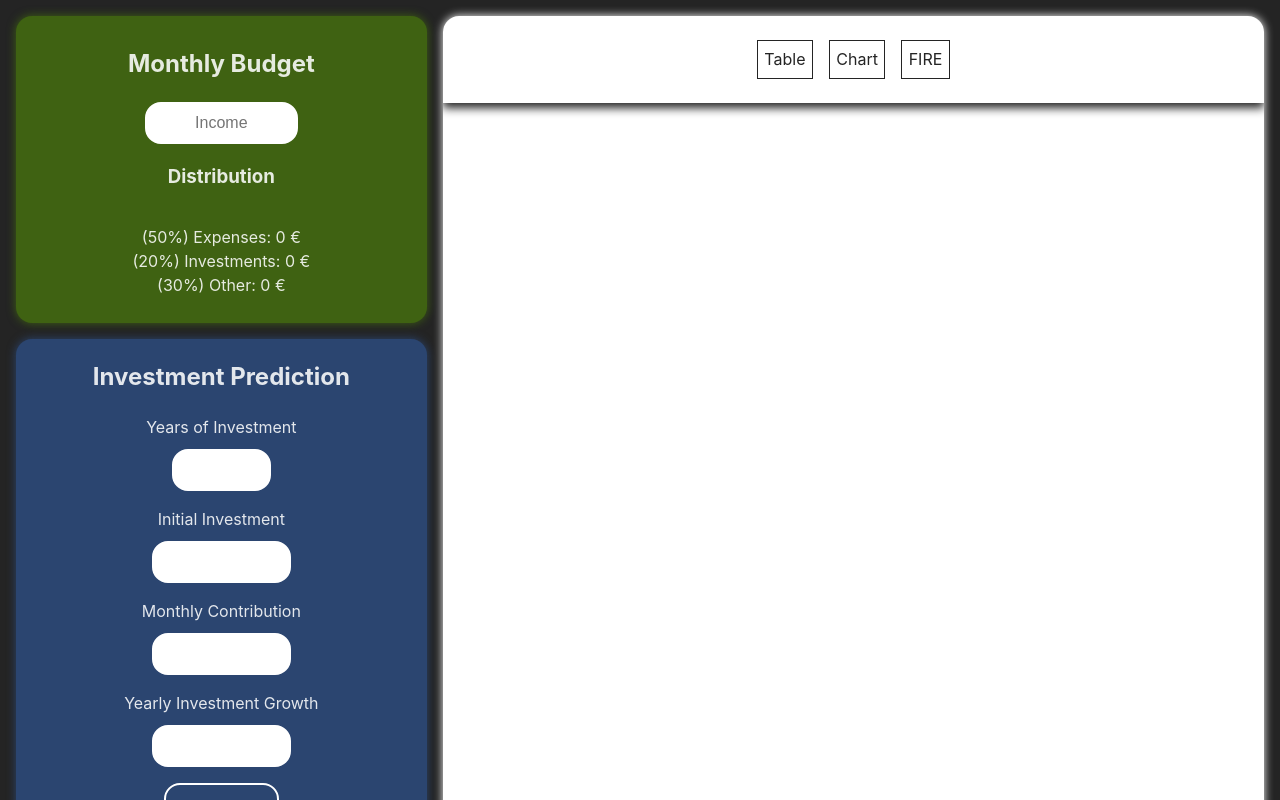
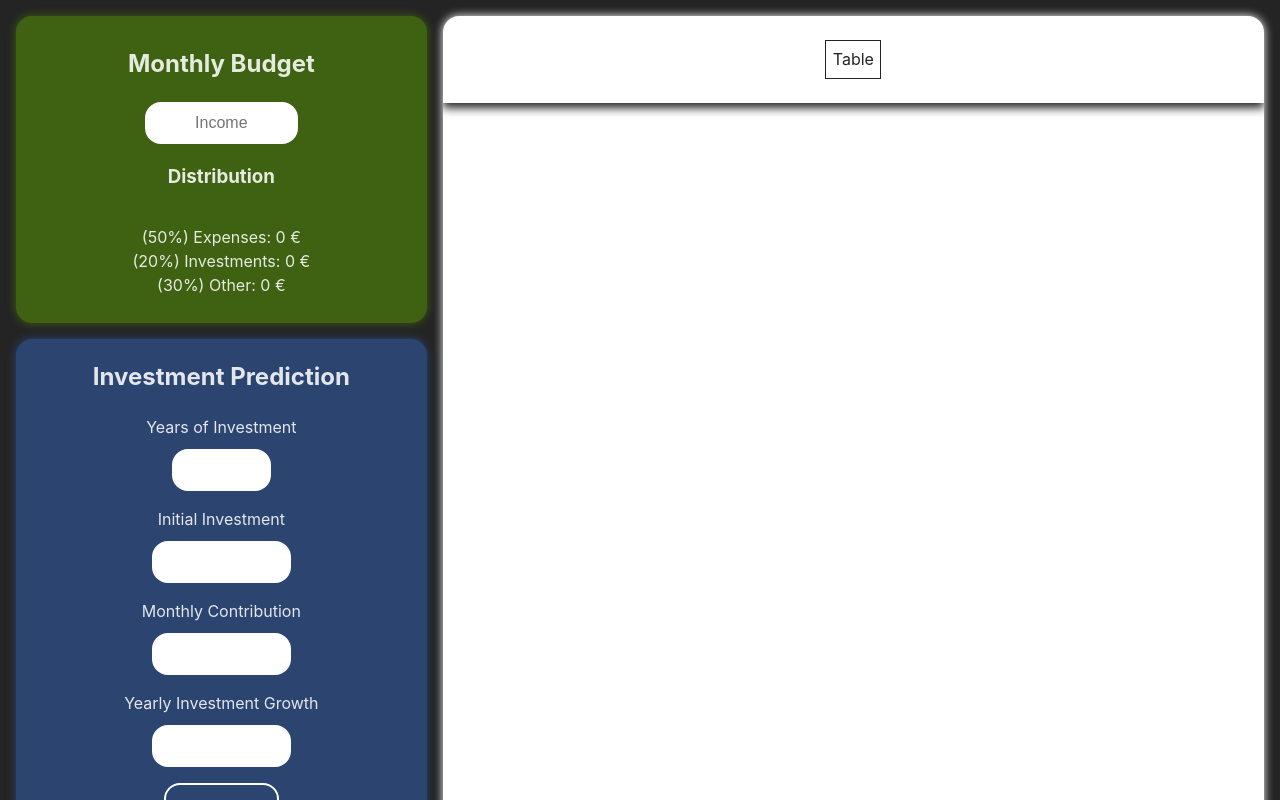
Before and after one commit to andrebarros7201/expense-tracker, a React (Vite) app: page / in a window 1280 px wide. Built offline with nearby package versions, Linux system fonts and the light colour scheme.

Commit message:
hide the cart and fire button in the nav bar

```diff
--- a/src/components/details/DetailsNav.jsx
+++ b/src/components/details/DetailsNav.jsx
@@ -1,12 +1,12 @@
-import styles from '../../styles/detailsNav.module.css'
+import styles from "../../styles/detailsNav.module.css";
 import { Link } from "react-router-dom";
 
 export default function DetailsNav() {
   return (
     <nav className={styles["details-nav"]}>
       <Link to="/">Table</Link>
-      <Link to="/chart">Chart</Link>
-      <Link to="/fire">FIRE</Link>
+      {/*<Link to="/chart">Chart</Link>
+      <Link to="/fire">FIRE</Link>*/}
     </nav>
   );
 }
--- a/src/components/details/Table.jsx
+++ b/src/components/details/Table.jsx
@@ -53,7 +53,7 @@ export default function Table() {
   return (
     <div>
       <div className={styles["table"]}>
-        {investment.growth.map((item, index) => {
+        {investment.growth.map((item) => {
           const element = (
             <TableItem
               item={item}
```
